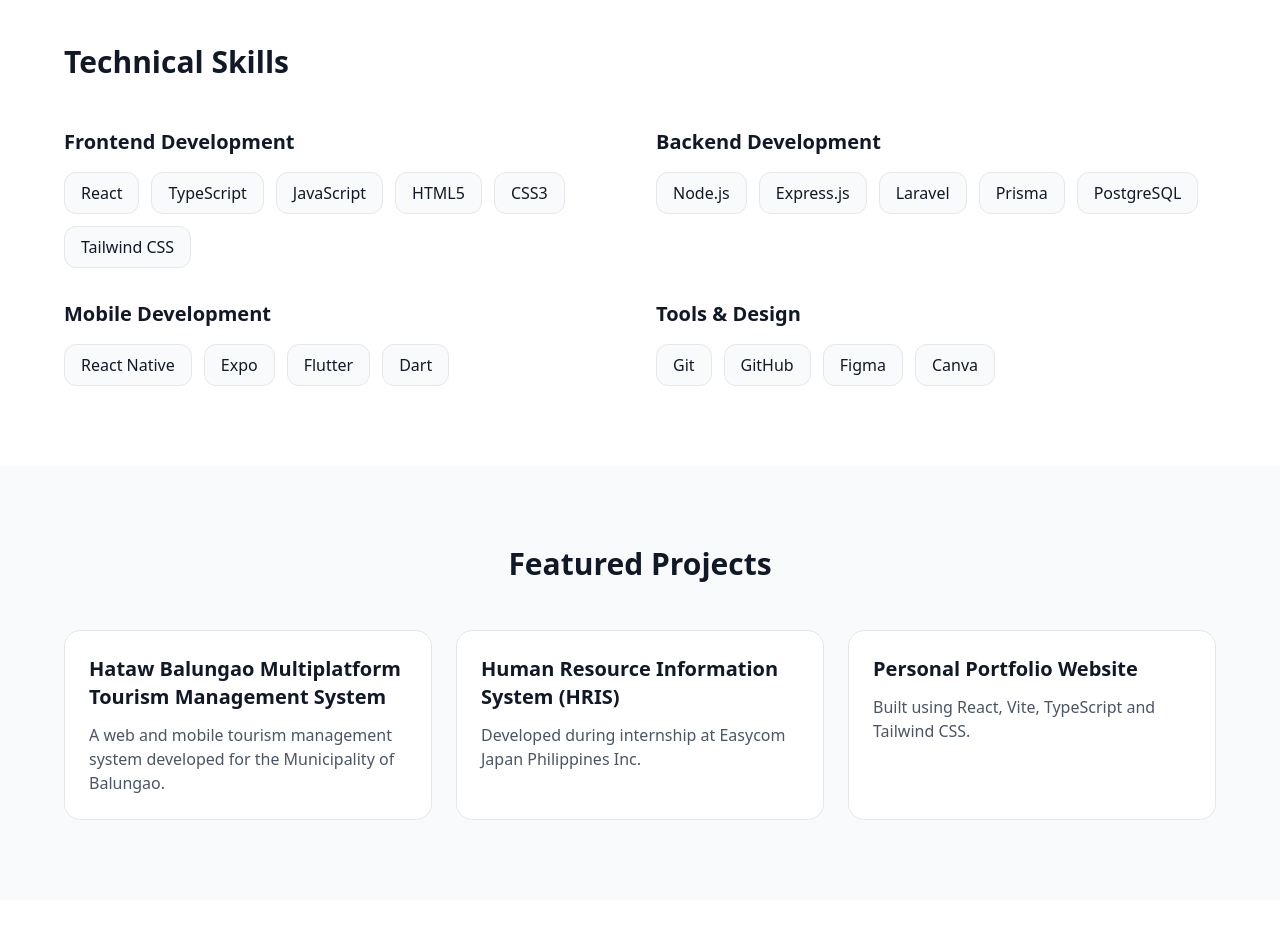
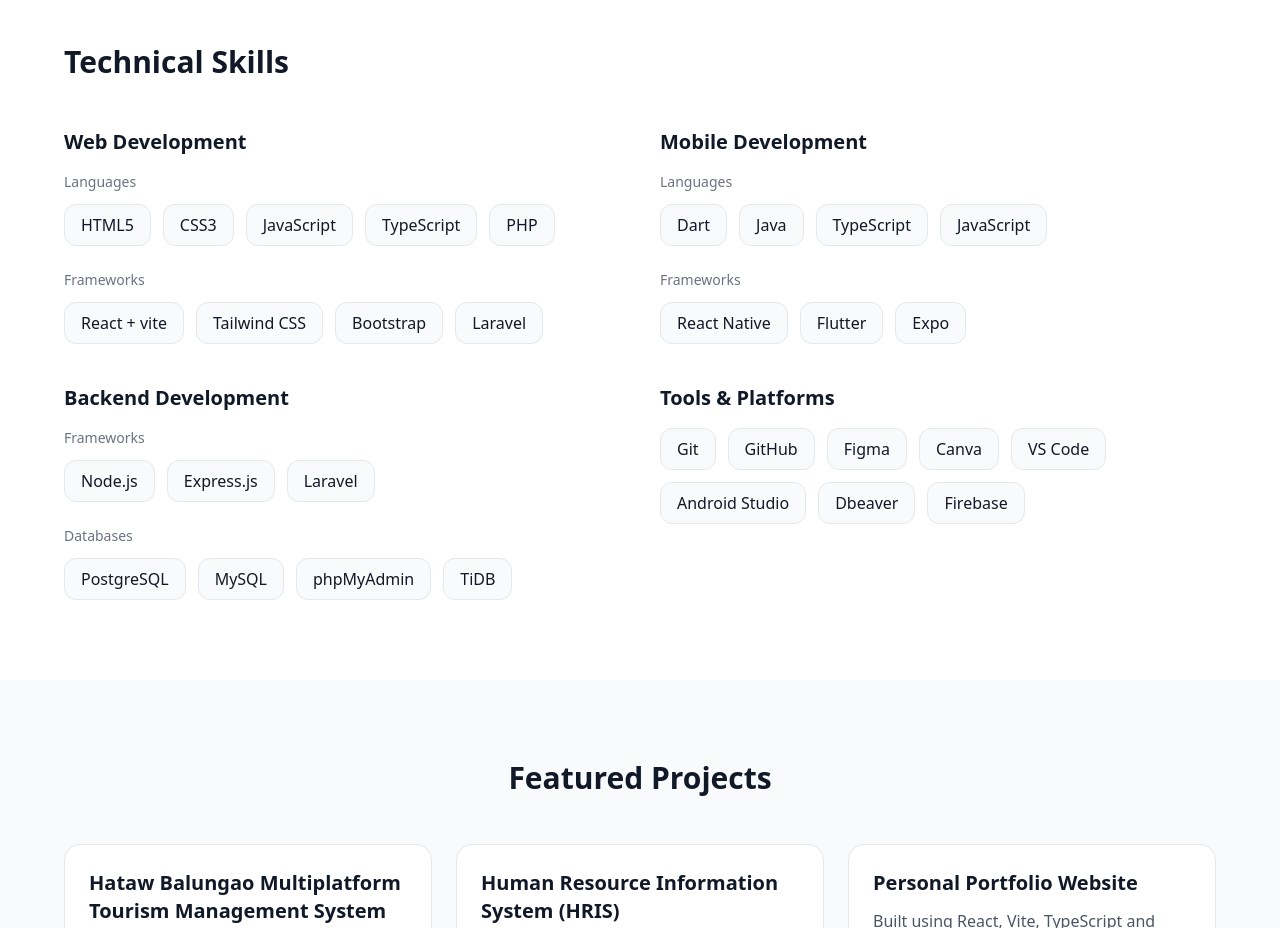
Before and after one commit to jamesllagas82-lang/jamesportfolio, a React (Vite) app: page / in a window 1280 px wide. Shown: the part 1500-2428 px from the top of the page. Built offline with nearby package versions, Linux system fonts and the light colour scheme.

Commit message:
Update and aligned my skills

```diff
--- a/src/constants/skills.ts
+++ b/src/constants/skills.ts
@@ -1,32 +1,65 @@
 export const skills = {
-  frontend: [
-    "React",
+  webDevelopment: {
+    languages: [
+      "HTML5",
+      "CSS3",
+      "JavaScript",
+      "TypeScript",
+      "PHP",
+    ],
+
+    frameworks: [
+      "React + vite",
+      "Tailwind CSS",
+      "Bootstrap",
+      "Laravel",
+    ],
+  },
+
+  mobileDevelopment: {
+    languages: [
+      "Dart",
+      "Java",
       "TypeScript",
       "JavaScript",
-    "HTML5",
-    "CSS3",
-    "Tailwind CSS",
     ],
 
-  backend: [
+    frameworks: [
+      "React Native",
+      "Flutter",
+      "Expo",
+    ],
+  },
+
+  backend: {
+    frameworks: [
       "Node.js",
       "Express.js",
       "Laravel",
-    "Prisma",
-    "PostgreSQL",
     ],
 
-  mobile: [
-    "React Native",
-    "Expo",
-    "Flutter",
-    "Dart",
+    tools: [
+      "Prisma",
+      "REST API",
+      "Firebase",
     ],
+
+    databases: [
+      "PostgreSQL",
+      "MySQL",
+      "phpMyAdmin",
+      "TiDB",
+    ],
+  },
 
   tools: [
     "Git",
     "GitHub",
     "Figma",
     "Canva",
+    "VS Code",
+    "Android Studio",
+    "Dbeaver",
+    "Firebase",
   ],
 };
--- a/src/sections/Skills.tsx
+++ b/src/sections/Skills.tsx
@@ -11,16 +11,22 @@
             Technical Skills
           </h2>
 
-          <div className="grid md:grid-cols-2 gap-8">
+          <div className="grid md:grid-cols-2 gap-10">
 
-            {/* Frontend */}
+            {/* Web Development */}
             <div>
               <h3 className="text-xl font-semibold mb-4">
-                Frontend Development
+                Web Development
               </h3>
 
+              {/* Languages */}
+              <div className="mb-6">
+                <h4 className="text-sm font-medium text-gray-500 mb-3">
+                  Languages
+                </h4>
+
                 <div className="flex flex-wrap gap-3">
-                {skills.frontend.map((skill) => (
+                  {skills.webDevelopment.languages.map((skill) => (
                     <span
                       key={skill}
                       className="px-4 py-2 bg-gray-50 border rounded-xl hover:border-pink-500 transition"
@@ -31,14 +37,39 @@
                 </div>
               </div>
 
-            {/* Backend */}
+              {/* Frameworks */}
+              <div>
+                <h4 className="text-sm font-medium text-gray-500 mb-3">
+                  Frameworks
+                </h4>
+
+                <div className="flex flex-wrap gap-3">
+                  {skills.webDevelopment.frameworks.map((skill) => (
+                    <span
+                      key={skill}
+                      className="px-4 py-2 bg-gray-50 border rounded-xl hover:border-pink-500 transition"
+                    >
+                      {skill}
+                    </span>
+                  ))}
+                </div>
+              </div>
+            </div>
+
+            {/* Mobile Development */}
             <div>
               <h3 className="text-xl font-semibold mb-4">
-                Backend Development
+                Mobile Development
               </h3>
 
+              {/* Languages */}
+              <div className="mb-6">
+                <h4 className="text-sm font-medium text-gray-500 mb-3">
+                  Languages
+                </h4>
+
                 <div className="flex flex-wrap gap-3">
-                {skills.backend.map((skill) => (
+                  {skills.mobileDevelopment.languages.map((skill) => (
                     <span
                       key={skill}
                       className="px-4 py-2 bg-gray-50 border rounded-xl hover:border-pink-500 transition"
@@ -49,14 +80,42 @@
                 </div>
               </div>
 
-            {/* Mobile */}
+              {/* Frameworks */}
+              <div>
+                <h4 className="text-sm font-medium text-gray-500 mb-3">
+                  Frameworks
+                </h4>
+
+                <div className="flex flex-wrap gap-3">
+                  {skills.mobileDevelopment.frameworks.map((skill) => (
+                    <span
+                      key={skill}
+                      className="px-4 py-2 bg-gray-50 border rounded-xl hover:border-pink-500 transition"
+                    >
+                      {skill}
+                    </span>
+                  ))}
+                </div>
+              </div>
+            </div>
+
+            {/* Backend + Tools (SAME ROW) */}
+            <div className="md:col-span-2 grid md:grid-cols-2 gap-10">
+
+              {/* Backend */}
               <div>
                 <h3 className="text-xl font-semibold mb-4">
-                Mobile Development
+                  Backend Development
                 </h3>
 
+                {/* Frameworks */}
+                <div className="mb-6">
+                  <h4 className="text-sm font-medium text-gray-500 mb-3">
+                    Frameworks
+                  </h4>
+
                   <div className="flex flex-wrap gap-3">
-                {skills.mobile.map((skill) => (
+                    {skills.backend.frameworks.map((skill) => (
                       <span
                         key={skill}
                         className="px-4 py-2 bg-gray-50 border rounded-xl hover:border-pink-500 transition"
@@ -67,10 +126,29 @@
                   </div>
                 </div>
 
+                {/* Databases */}
+                <div>
+                  <h4 className="text-sm font-medium text-gray-500 mb-3">
+                    Databases
+                  </h4>
+
+                  <div className="flex flex-wrap gap-3">
+                    {skills.backend.databases.map((skill) => (
+                      <span
+                        key={skill}
+                        className="px-4 py-2 bg-gray-50 border rounded-xl hover:border-pink-500 transition"
+                      >
+                        {skill}
+                      </span>
+                    ))}
+                  </div>
+                </div>
+              </div>
+
               {/* Tools */}
               <div>
                 <h3 className="text-xl font-semibold mb-4">
-                Tools & Design
+                  Tools & Platforms
                 </h3>
 
                 <div className="flex flex-wrap gap-3">
@@ -88,6 +166,7 @@
             </div>
 
           </div>
+        </div>
       </section>
     </FadeInSection>
   );
```
Lines whose indentation alone changed are shown as unchanged.
